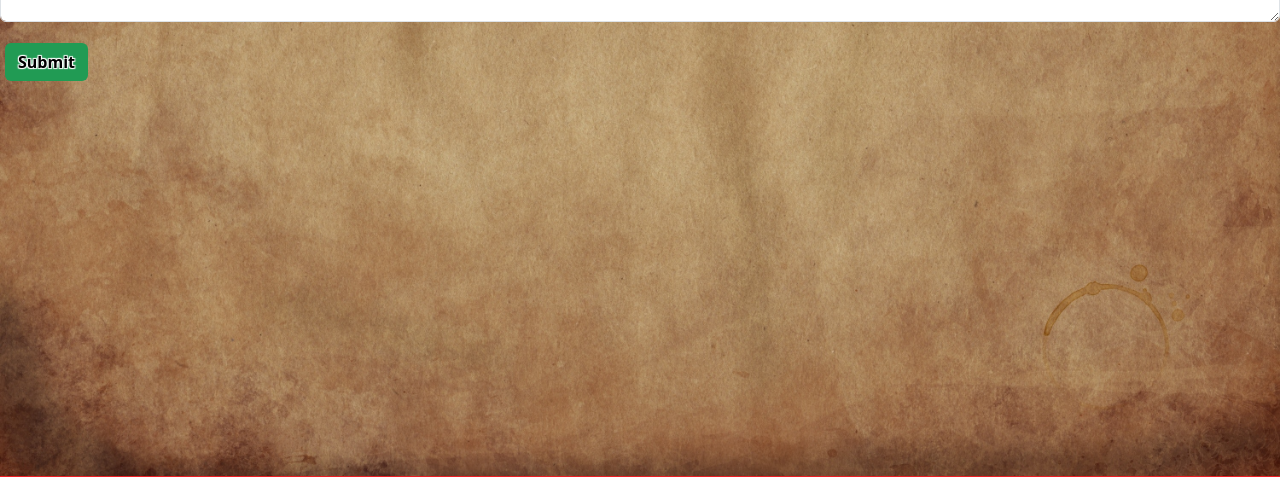
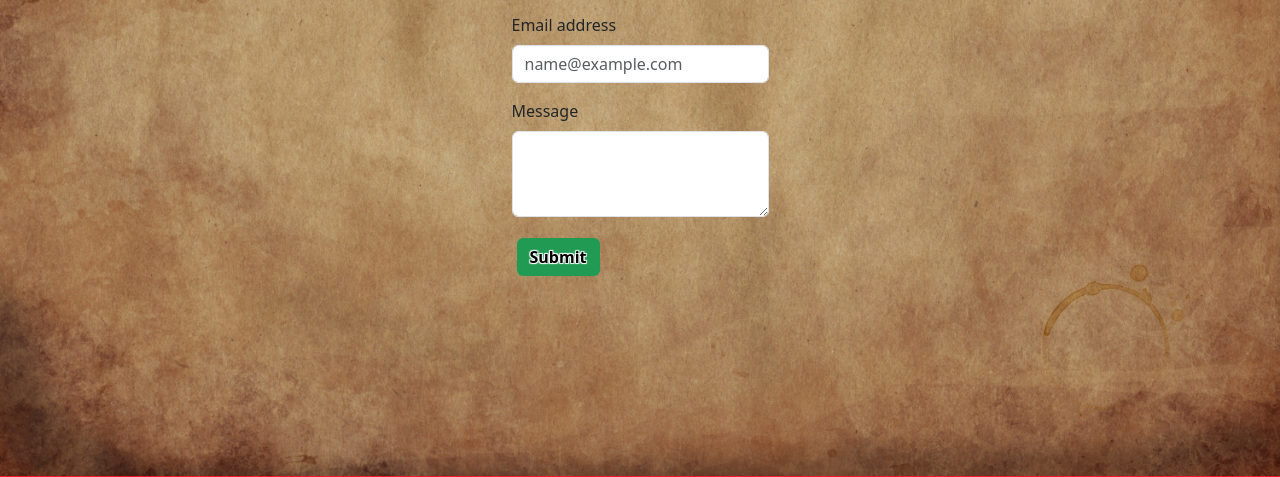
Before and after one commit to Nap199I/Text-based-RPG, a plain HTML site: page contact.html in a window 1280 px wide. Shown: the part 425-902 px from the top of the page. Drawn offline with nearby package versions, Linux system fonts and the light colour scheme.

Commit message:
Change and add styles to contact page

```diff
--- a/assets/css/style.css
+++ b/assets/css/style.css
@@ -115,7 +115,11 @@ section.game-page {
 /* main section contact page  */
 
 section.contact-page {
-    width: 100vw;
+    display: flex;
+    flex-direction: column;
+    justify-content: center;
+    align-items: center;
+    width: auto;
     height: 100vh;
     background-image: url(../images/parchment.jpg);
     background-repeat: no-repeat;
```
